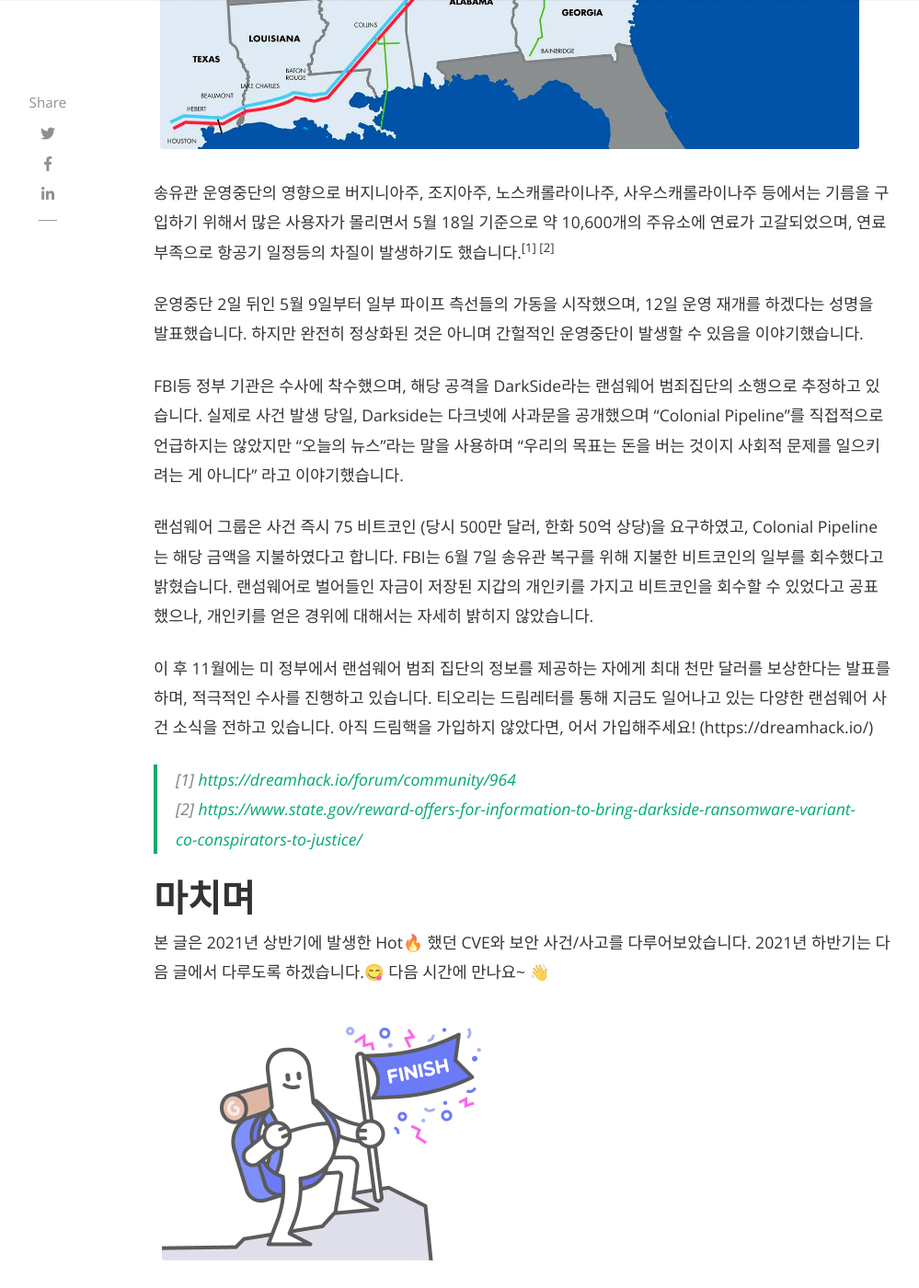
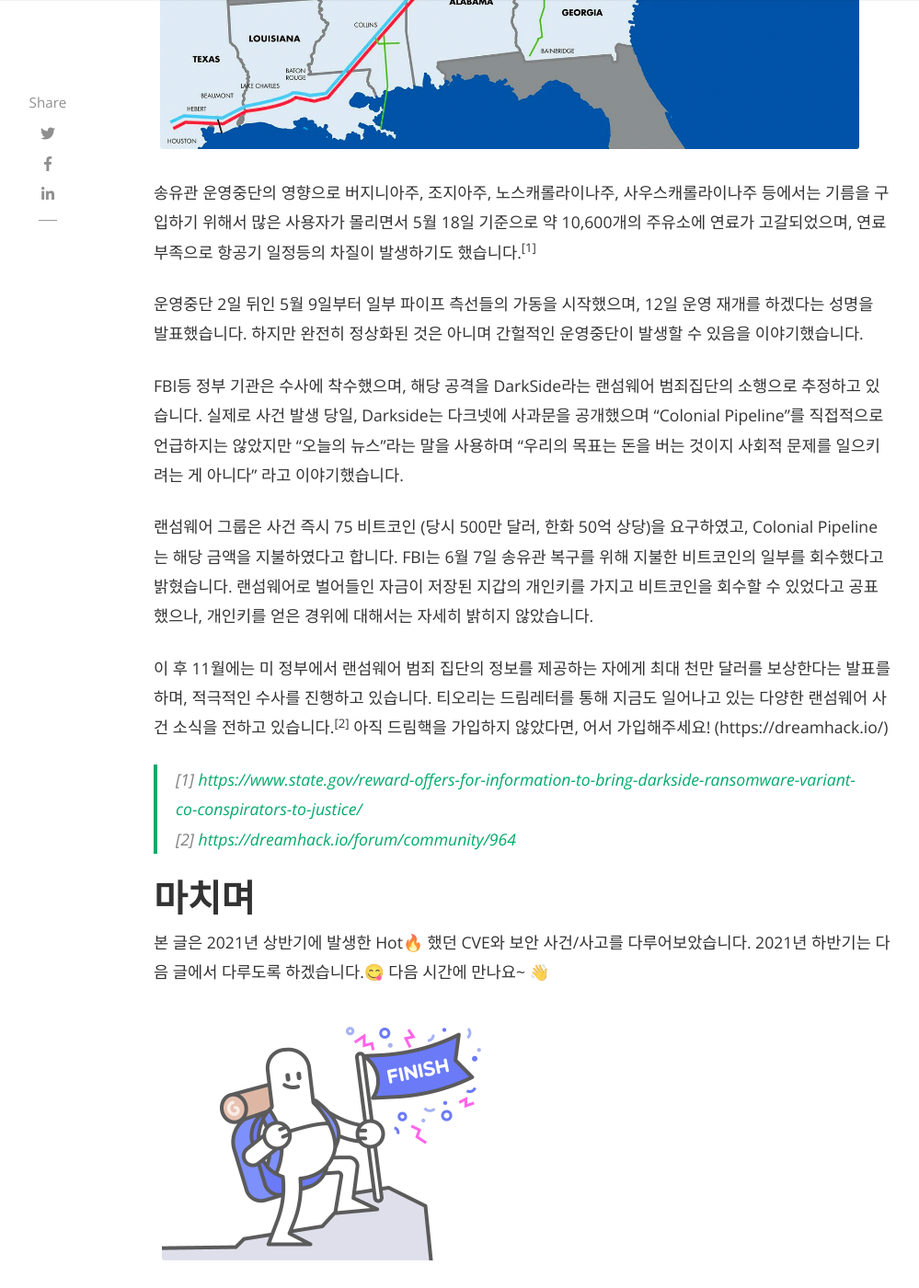
Before and after one commit to theori-io/theori-io.github.io, a Jekyll site: the page built from _posts/2021-12-24-2021-hot-cve-the-first-half.md, in a window 1280 px wide and 1400 px high, scrolled down 7251 px. Shown: the whole window at 92% size, without its empty margins (118-1117 px from the left). Built offline with Jekyll 4.4.1, drawn with Linux system fonts in a browser that asks for light colours; nearby versions of some CDN libraries; comment, search, counter and statistics services are not loaded; some of the changed lines change nothing that is shown.

Commit message:
Fix invalid ref locations

```diff
--- a/_posts/2021-12-24-2021-hot-cve-the-first-half.md
+++ b/_posts/2021-12-24-2021-hot-cve-the-first-half.md
@@ -151,7 +151,7 @@
 
 ![colonial-1][colonial-1]
 
-송유관 운영중단의 영향으로 버지니아주, 조지아주, 노스캐롤라이나주, 사우스캐롤라이나주 등에서는 기름을 구입하기 위해서 많은 사용자가 몰리면서 5월 18일 기준으로 약 10,600개의 주유소에 연료가 고갈되었으며, 연료 부족으로 항공기 일정등의 차질이 발생하기도 했습니다.<sup>[1] [2]</sup>
+송유관 운영중단의 영향으로 버지니아주, 조지아주, 노스캐롤라이나주, 사우스캐롤라이나주 등에서는 기름을 구입하기 위해서 많은 사용자가 몰리면서 5월 18일 기준으로 약 10,600개의 주유소에 연료가 고갈되었으며, 연료 부족으로 항공기 일정등의 차질이 발생하기도 했습니다.<sup>[1]</sup>
 
 운영중단 2일 뒤인 5월 9일부터 일부 파이프 측선들의 가동을 시작했으며, 12일 운영 재개를 하겠다는 성명을 발표했습니다. 하지만 완전히 정상화된 것은 아니며 간헐적인 운영중단이 발생할 수 있음을 이야기했습니다.
 
@@ -159,10 +159,10 @@
 
 랜섬웨어 그룹은 사건 즉시 75 비트코인 (당시 500만 달러, 한화 50억 상당)을 요구하였고, Colonial Pipeline는 해당 금액을 지불하였다고 합니다. FBI는 6월 7일 송유관 복구를 위해 지불한 비트코인의 일부를 회수했다고 밝혔습니다. 랜섬웨어로 벌어들인 자금이 저장된 지갑의 개인키를 가지고 비트코인을 회수할 수 있었다고 공표했으나, 개인키를 얻은 경위에 대해서는 자세히 밝히지 않았습니다.
 
-이 후 11월에는 미 정부에서 랜섬웨어 범죄 집단의 정보를 제공하는 자에게 최대 천만 달러를 보상한다는 발표를 하며, 적극적인 수사를 진행하고 있습니다. 티오리는 드림레터를 통해 지금도 일어나고 있는 다양한 랜섬웨어 사건 소식을 전하고 있습니다. 아직 드림핵을 가입하지 않았다면, 어서 가입해주세요! (https://dreamhack.io/)
+이 후 11월에는 미 정부에서 랜섬웨어 범죄 집단의 정보를 제공하는 자에게 최대 천만 달러를 보상한다는 발표를 하며, 적극적인 수사를 진행하고 있습니다. 티오리는 드림레터를 통해 지금도 일어나고 있는 다양한 랜섬웨어 사건 소식을 전하고 있습니다.<sup>[2]</sup> 아직 드림핵을 가입하지 않았다면, 어서 가입해주세요! (https://dreamhack.io/)
 
-> [1] <a href="https://dreamhack.io/forum/community/964" target="_blank">https://dreamhack.io/forum/community/964</a> \
-> [2] <a href="https://www.state.gov/reward-offers-for-information-to-bring-darkside-ransomware-variant-co-conspirators-to-justice/" target="_blank">https://www.state.gov/reward-offers-for-information-to-bring-darkside-ransomware-variant-co-conspirators-to-justice/</a>
+> [1] <a href="https://www.state.gov/reward-offers-for-information-to-bring-darkside-ransomware-variant-co-conspirators-to-justice/" target="_blank">https://www.state.gov/reward-offers-for-information-to-bring-darkside-ransomware-variant-co-conspirators-to-justice/</a> \
+> [2] <a href="https://dreamhack.io/forum/community/964" target="_blank">https://dreamhack.io/forum/community/964</a>
 
 
 # 마치며
```
